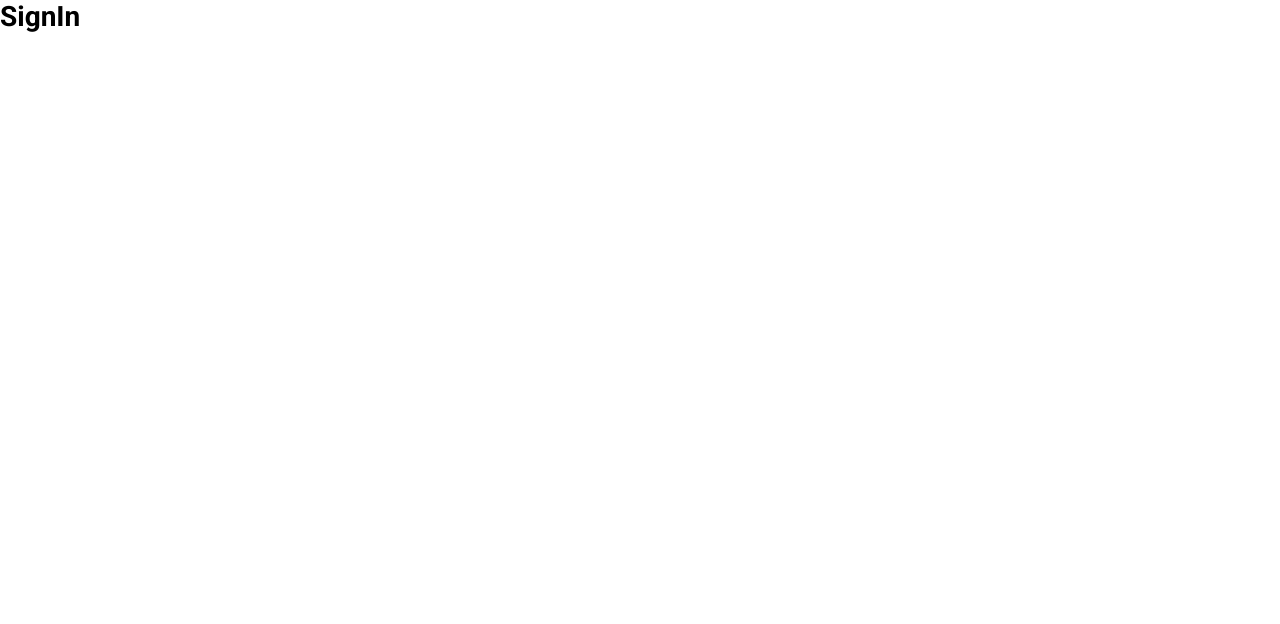
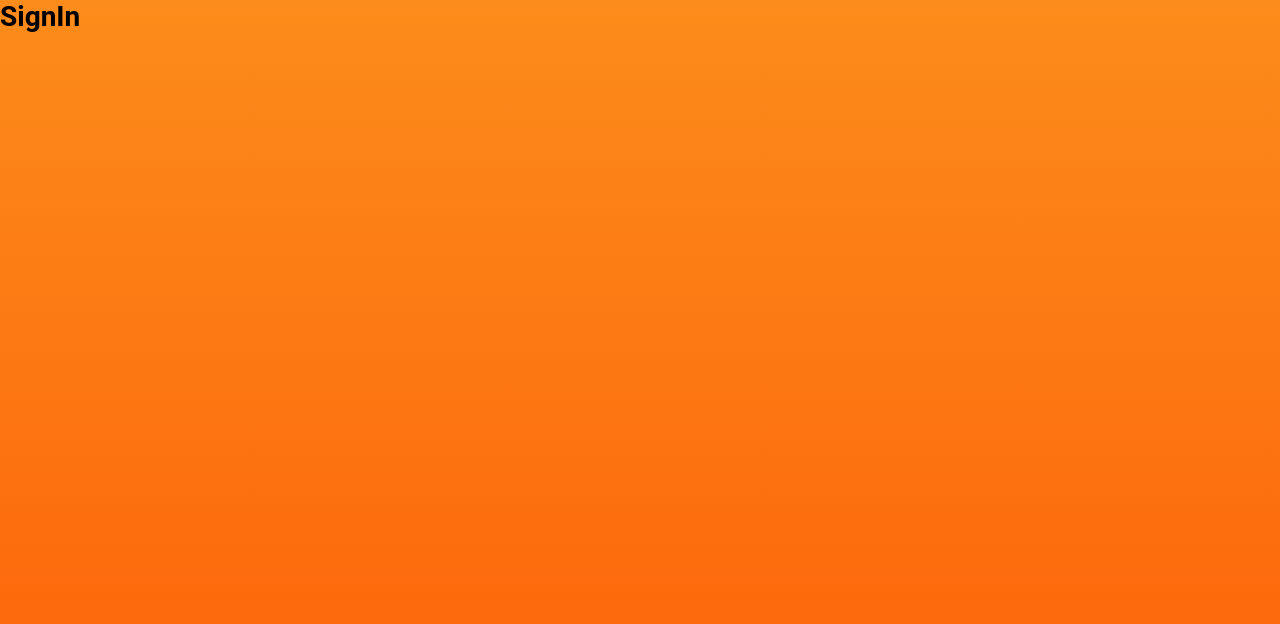
Before and after one commit to ronnyacacio/marketfy, a React (Create React App) app in the folder web/: page / in a window 1280 px wide. Shown: the top 624 px of the page. Built offline with nearby package versions, Linux system fonts and the light colour scheme; the HTML template or start-up script is replaced by a standard one.

Commit message:
feat(web): add default layout

```diff
--- /dev/null
+++ b/web/src/layouts/Default/index.js
@@ -0,0 +1,7 @@
+import React from 'react';
+
+import { Wrapper } from './styles';
+
+export default function DefaultLayout({ children }) {
+  return <Wrapper>{children}</Wrapper>;
+}
--- /dev/null
+++ b/web/src/layouts/Default/styles.js
@@ -0,0 +1,6 @@
+import styled from 'styled-components';
+
+export const Wrapper = styled.div`
+  height: 100%;
+  background: linear-gradient(#fc8c1b, #fd5f08);
+`;
--- a/web/src/routes/Route.js
+++ b/web/src/routes/Route.js
@@ -1,5 +1,7 @@
 import React from 'react';
 import { Route, Redirect } from 'react-router-dom';
+
+import DefaultLayout from '~/layouts/Default';
 
 export default function RouteWrapper({
   component: Component,
@@ -10,5 +12,14 @@ export default function RouteWrapper({
 
   if (!signed && isPrivate) return <Redirect to="/" />;
 
-  return <Route {...rest} render={(props) => <Component {...props} />} />;
+  return (
+    <Route
+      {...rest}
+      render={(props) => (
+        <DefaultLayout>
+          <Component {...props} />
+        </DefaultLayout>
+      )}
+    />
+  );
 }
```
